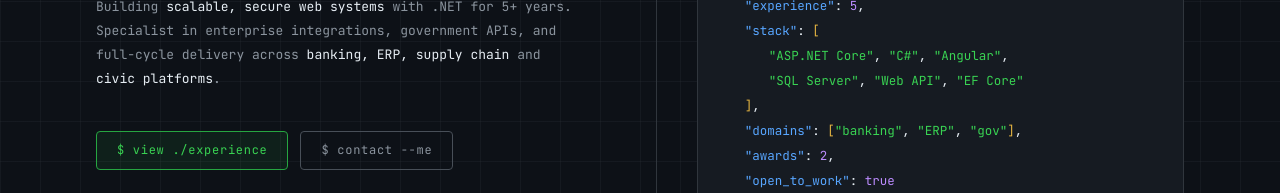
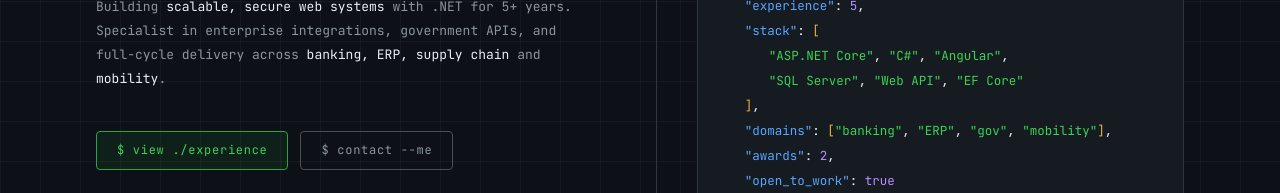
Before and after one commit to Abinath19/abinath19.github.io, a plain HTML site: page index.html in a window 1280 px wide. Shown: the part 359-552 px from the top of the page. Drawn offline with Linux system fonts and the light colour scheme.

Commit message:
Update hero description and domains in index.html

```diff
--- a/index.html
+++ b/index.html
@@ -201,7 +201,7 @@ footer p::before{content:'// ';color:var(--green)}
     <div class="hero-label">Full Stack .NET Engineer</div>
     <h1 class="hero-name"><span class="first">Abinath</span><br/><span class="last">Mukunthan</span></h1>
     <p class="hero-title-tag">FullStackEngineer</p>
-    <p class="hero-desc">Building <strong>scalable, secure web systems</strong> with .NET for 5+ years. Specialist in enterprise integrations, government APIs, and full-cycle delivery across <strong>banking, ERP, supply chain</strong> and <strong>civic platforms</strong>.</p>
+    <p class="hero-desc">Building <strong>scalable, secure web systems</strong> with .NET for 5+ years. Specialist in enterprise integrations, government APIs, and full-cycle delivery across <strong>banking, ERP, supply chain</strong> and <strong>mobility</strong>.</p>
     <div class="hero-btns">
       <a class="btn btn-green" href="#exp">$ view ./experience</a>
       <a class="btn btn-ghost" href="#contact">$ contact --me</a>
@@ -226,7 +226,7 @@ footer p::before{content:'// ';color:var(--green)}
         <span class="tl ind2"><span class="tval">"ASP.NET Core"</span>, <span class="tval">"C#"</span>, <span class="tval">"Angular"</span>,</span>
         <span class="tl ind2"><span class="tval">"SQL Server"</span>, <span class="tval">"Web API"</span>, <span class="tval">"EF Core"</span></span>
         <span class="tl ind"><span class="tbr">]</span>,</span>
-        <span class="tl ind"><span class="tkey">"domains"</span>: <span class="tbr">[</span><span class="tval">"banking"</span>, <span class="tval">"ERP"</span>, <span class="tval">"gov"</span><span class="tbr">]</span>,</span>
+        <span class="tl ind"><span class="tkey">"domains"</span>: <span class="tbr">[</span><span class="tval">"banking"</span>, <span class="tval">"ERP"</span>, <span class="tval">"gov"</span>, <span class="tval">"mobility"</span><span class="tbr">]</span>,</span>
         <span class="tl ind"><span class="tkey">"awards"</span>: <span class="tnum">2</span>,</span>
         <span class="tl ind"><span class="tkey">"open_to_work"</span>: <span class="tk">true</span></span>
         <span class="tl"><span class="tbr">}</span> <span class="cursor"></span></span>
```
